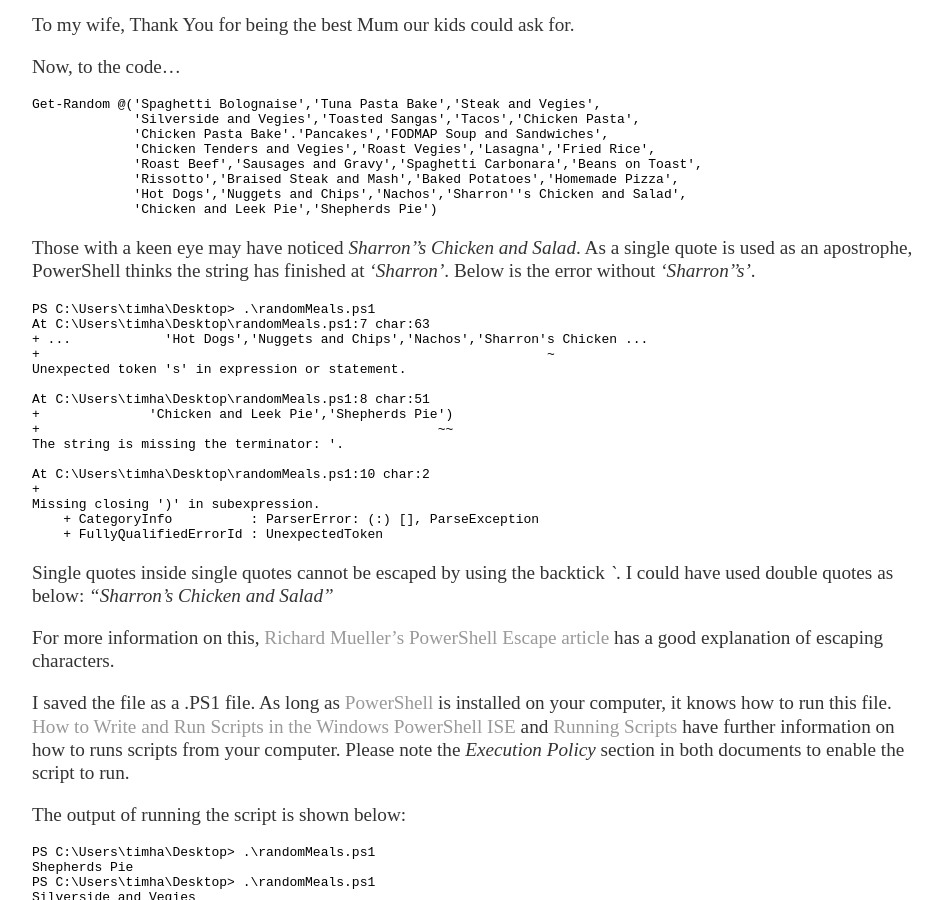
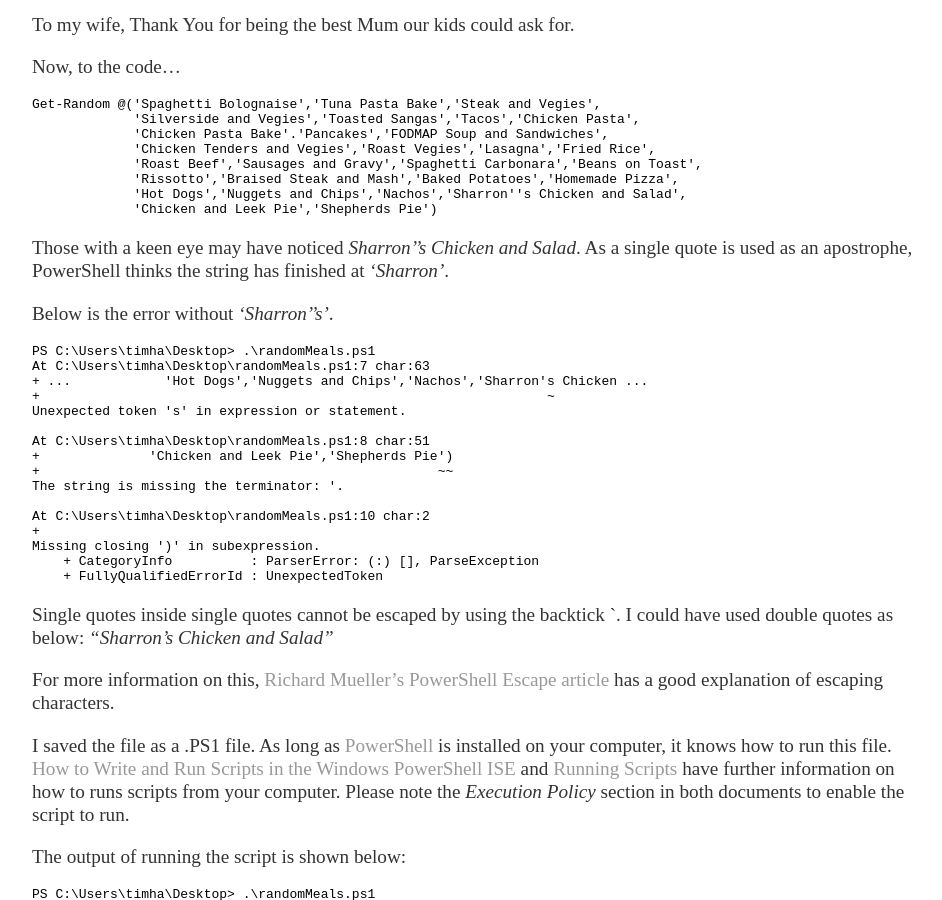
Before and after one commit to timhaintz/timhaintz.github.io, a Jekyll site: the page built from _posts/2018-05-13-What's-for-Dinner-Get-Random.md, in a window 1280 px wide and 900 px high, scrolled down 620 px. Shown: the whole window, without its empty margins (160-1102 px from the left). Built offline with Jekyll 4.4.1, drawn with Linux system fonts in a browser that asks for light colours.

````diff
--- a/_posts/2018-05-13-What's-for-Dinner-Get-Random.md
+++ b/_posts/2018-05-13-What's-for-Dinner-Get-Random.md
@@ -36,7 +36,9 @@ Get-Random @('Spaghetti Bolognaise','Tuna Pasta Bake','Steak and Vegies',
              'Chicken and Leek Pie','Shepherds Pie')
 ```
 Those with a keen eye may have noticed *Sharron''s Chicken and Salad*.
-As a single quote is used as an apostrophe, PowerShell thinks the string has finished at *'Sharron'*. Below is the error without *'Sharron''s'*.
+As a single quote is used as an apostrophe, PowerShell thinks the string has finished at *'Sharron'*.
+
+Below is the error without *'Sharron''s'*.
 
 ```PowerShell
 PS C:\Users\timha\Desktop> .\randomMeals.ps1
@@ -56,7 +58,7 @@ Missing closing ')' in subexpression.
     + CategoryInfo          : ParserError: (:) [], ParseException
     + FullyQualifiedErrorId : UnexpectedToken
 ```
-Single quotes inside single quotes cannot be escaped by using the backtick *`*.
+Single quotes inside single quotes cannot be escaped by using the backtick `.
 I could have used double quotes as below:
 *"Sharron's Chicken and Salad"*
 
````
